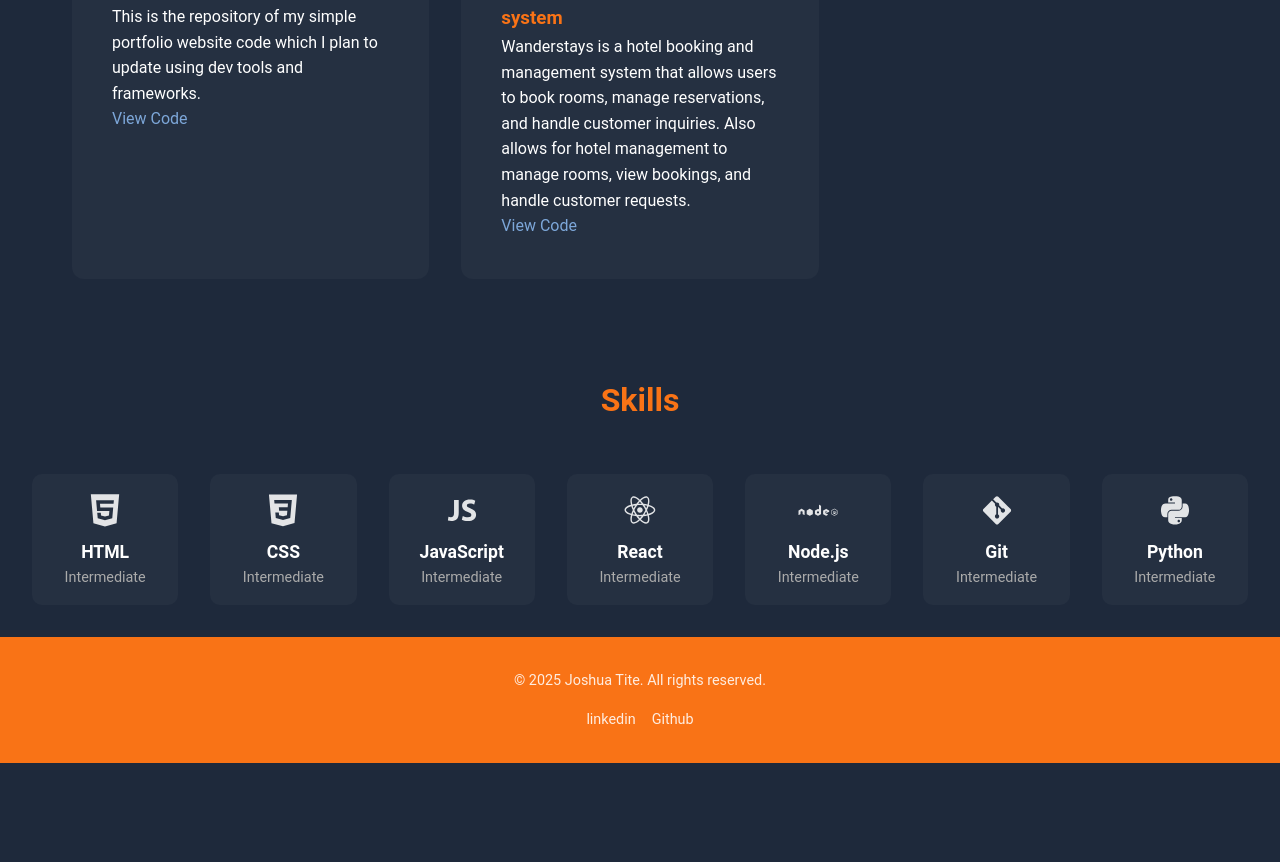
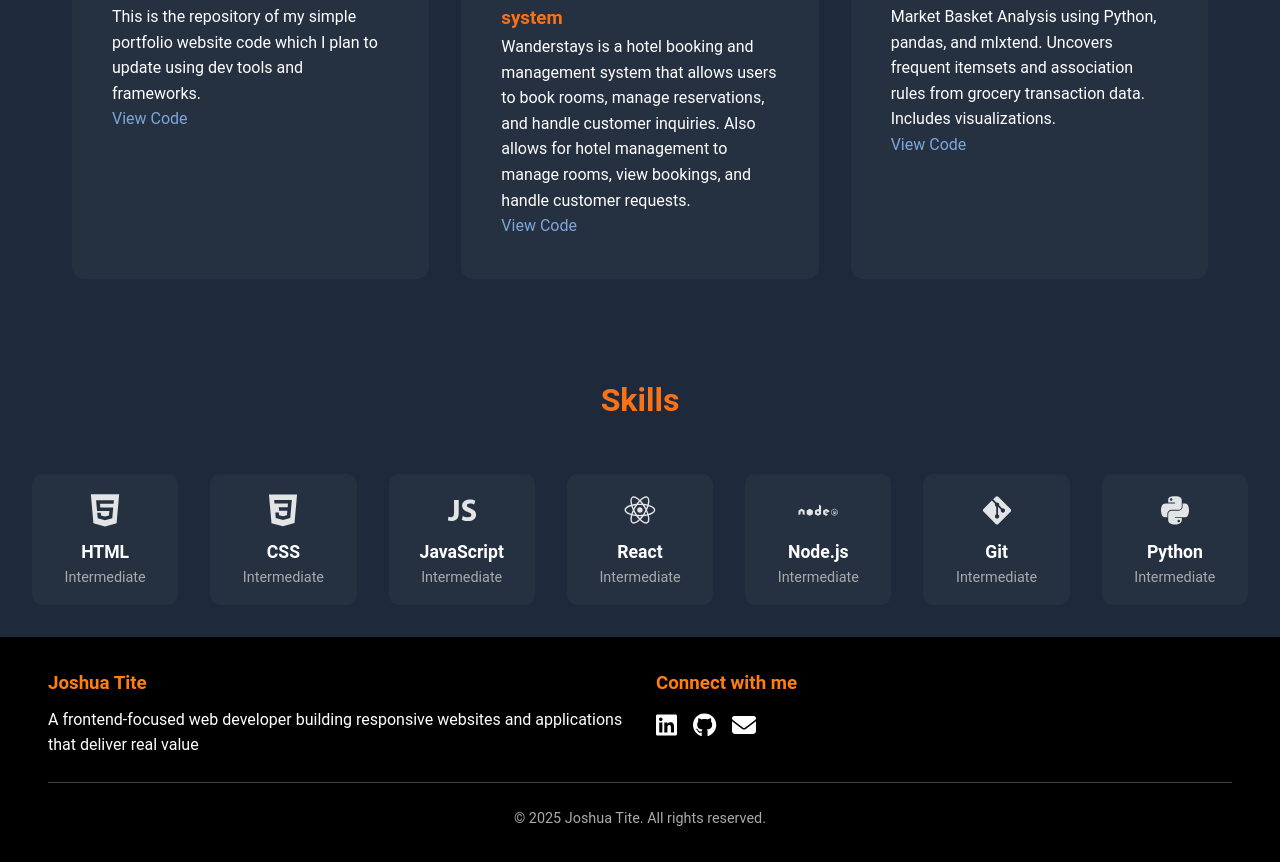
Before and after one commit to ZombiesmasherJT/portfolio, a React (Vite) app in the folder my-portfolio/: page / in a window 1280 px wide. Shown: the part 2542-3404 px from the top of the page. Before the commit the page ends 3305 px from the top, so only its background shows below. Built offline with nearby package versions, Linux system fonts and the light colour scheme.

Commit message:
Footer additions and builiding of contact page

```diff
--- a/my-portfolio/package.json
+++ b/my-portfolio/package.json
@@ -10,6 +10,10 @@
     "preview": "vite preview"
   },
   "dependencies": {
+    "@fortawesome/fontawesome-svg-core": "^6.7.2",
+    "@fortawesome/free-brands-svg-icons": "^6.7.2",
+    "@fortawesome/free-solid-svg-icons": "^6.7.2",
+    "@fortawesome/react-fontawesome": "^0.2.2",
     "react": "^19.1.0",
     "react-dom": "^19.1.0"
   },
--- a/my-portfolio/public/portfolio.json
+++ b/my-portfolio/public/portfolio.json
@@ -66,6 +66,20 @@
         "MySQL"
       ],
       "status": "Completed"
+    },
+    {
+      "title": "Market-basket analysis",
+      "description": "Market Basket Analysis using Python, pandas, and mlxtend. Uncovers frequent itemsets and association rules from grocery transaction data. Includes visualizations.",
+      "image": "public/Lift.png",
+      "date": "2025-05-19",
+      "link": "https://github.com/ZombiesmasherJT/hotel-booking-management-system",
+      "tools": [
+        "python",
+        "mlxtend",
+        "pandas",
+        "Apriori algorithm"
+      ],
+      "status": "Completed"
     }
   ]
 }
--- a/my-portfolio/src/Footer.css
+++ b/my-portfolio/src/Footer.css
@@ -1,22 +1,45 @@
 .footer {
-    background-color: var(--primary-color);
-    color: var(--text-color);
-    padding: 2rem 1rem;
-    text-align: center;
-    font-size: 0.9rem;
+    background-color: #000;
+    color: #fff;
+    padding: 2rem 3rem;
 }
 
-.footer-socials {
-    margin-top: 1rem;
+.footer-top {
+    display: flex;
+    justify-content: space-between;
+    align-items: space-between;
+    flex-wrap: wrap;
+    gap: 2rem;
+    border-bottom: 1px solid #444;
+    padding-bottom: 1.5rem;
+}
+
+.footer-left,
+.footer-right {
+    flex: 1 1 300px;
+}
+
+.footer-left h3,
+.footer-right h3 {
+    color: #ff7f0e;
+    /* Your orange accent */
+    margin-bottom: 0.5rem;
 }
 
 .footer-socials a {
-    color: var(--text-color);
-    margin: 0 0.5rem;
-    text-decoration: none;
+    color: white;
+    margin-right: 1rem;
+    font-size: 1.5rem;
+    transition: color 0.3s ease;
 }
 
 .footer-socials a:hover {
-    color: var(--secondary-color);
-    text-decoration: underline;
+    color: #ff7f0e;
 }
+
+.footer-bottom {
+    text-align: center;
+    margin-top: 1.5rem;
+    font-size: 0.9rem;
+    color: #aaa;
+}
--- a/my-portfolio/src/components/Projects.jsx
+++ b/my-portfolio/src/components/Projects.jsx
@@ -46,6 +46,9 @@ function Projects() {
                             </span>
                             <h3>{project.title}</h3>
                             <p>{project.description}</p>
+
+
+
                             <a
                                 href={project.link}
                                 target="_blank"
--- a/my-portfolio/src/components/footer.jsx
+++ b/my-portfolio/src/components/footer.jsx
@@ -1,23 +1,48 @@
 import React from "react";
 import "../Footer.css";
+import { FontAwesomeIcon } from "@fortawesome/react-fontawesome";
+import { faLinkedin, faGithub } from "@fortawesome/free-brands-svg-icons";
+
+import { faEnvelope } from "@fortawesome/free-solid-svg-icons";
+{ /* Footer component for the portfolio website     NEEDS FINISHING */ }
+const Footer = () => {
+    return (
+        <footer className="footer">
+            <div className="footer-top">
+
+                <div className="footer-left">
+                    <h3>Joshua Tite</h3>
+                    <p>
+                        A frontend-focused web developer building responsive websites and applications that deliver real value
+                    </p>
+                </div>
 
 
+                <div className="footer-right">
+                    <h3>Connect with me</h3>
+                    <div className="footer-socials">
+                        <a href="https://www.linkedin.com/in/joshuatite/">
+                            <FontAwesomeIcon icon={faLinkedin} />
+                        </a>
+                        <a href="https://github.com/ZombiesmasherJT" target="_blank" rel="noopener noreferrer">
+                            <FontAwesomeIcon icon={faGithub} />
+                        </a>
+                        <a
+                            href="mailto:joshua.tite@me.com"
+                            rel="noopener noreferrer"
+                        >
+                            <FontAwesomeIcon icon={faEnvelope} />
+                        </a>
+                    </div>
+                </div>
+            </div>
 
-function Footer() {
-    return (
-        <footer className="footer">
-            <p>&copy; {new Date().getFullYear()} Joshua Tite. All rights reserved.</p>
-            <div className="footer-socials">
-                <a href="https://www.linkedin.com/jobs/?mcid=7083157643439083520&src=go-pa&trk=sem-ga_campid.20352247597_asid.152657623844_crid.732549151391_kw.linkedin_d.c_tid.kwd-296170574619_n.g_mt.e_geo.1007012&cid=&gad_source=1&gad_campaignid=20352247597&gbraid=0AAAAABIeiSr-MfYg0Y9m_xjCHQwt-PHhs&gclid=Cj0KCQjwgvnCBhCqARIsADBLZoJyQ9CqY5SFyBTuAsFwKVyi_1UJOwc8WQxoA_KwwvNRo653Gd4TeX4aApuxEALw_wcB&gclsrc=aw.ds"
-                    target="_blank"
-                    rel="noopener noreferrer">linkedin</a>
-                <a href="https://github.com/ZombiesmasherJT"
-                    target="_blank"
-                    rel="noopener noreferrer">Github</a>
+
+            <div className="footer-bottom">
+                <p>© {new Date().getFullYear()} Joshua Tite. All rights reserved.</p>
             </div>
         </footer>
     );
-
-}
+};
 
 export default Footer;
```
Also changed, not shown: my-portfolio/public/Lift.png (added), my-portfolio/src/components/Contact.jsx (added), my-portfolio/src/contact.css (added), 1 other file (tests, documents, lock files or other folders).
